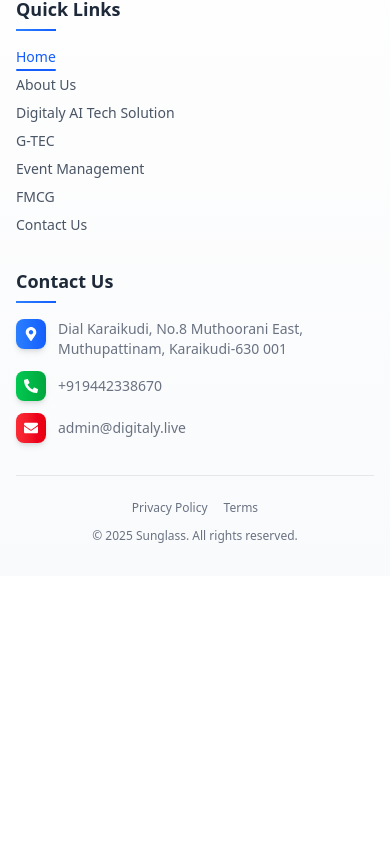
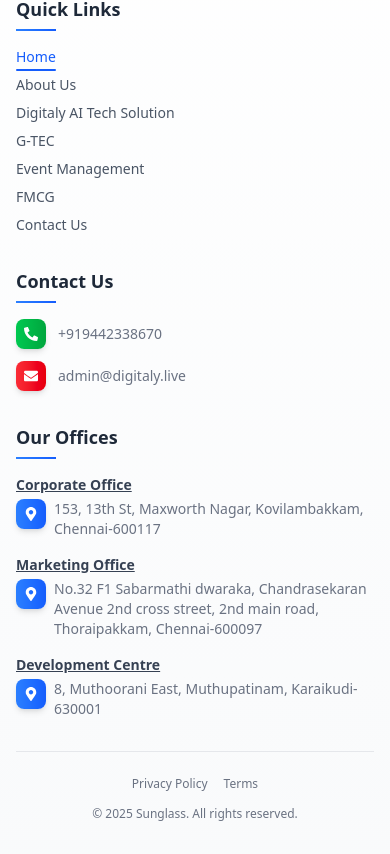
Before and after one commit to bala-077/sunglass-kkdi, a React (Vite) app: page / in a window 390 px wide. Shown: the part 7429-8283 px from the top of the page. Before the commit the page ends 8005 px from the top, so only its background shows below. Built offline with nearby package versions, Linux system fonts and the light colour scheme.

Commit message:
footer section fixed

```diff
--- a/src/components/Footer/Footer.jsx
+++ b/src/components/Footer/Footer.jsx
@@ -10,7 +10,7 @@ const Footer = () => {
   return (
     <footer className="bg-gradient-to-b from-white to-gray-50 text-gray-800 py-8 px-4 md:px-6 shadow-lg">
       <div className="max-w-7xl mx-auto">
-        <div className="grid grid-cols-1 md:grid-cols-3 gap-8 mb-8">
+        <div className="grid grid-cols-1 md:grid-cols-4 gap-8 mb-8">
           {/* Brand Info */}
           <div className="space-y-4">
             <div className="flex items-center">
@@ -57,19 +57,6 @@ const Footer = () => {
               Contact Us
             </h4>
             <div className="space-y-3">
-              <div className="flex items-start">
-                <div className="bg-gradient-to-r from-blue-500 to-blue-600 p-2 rounded-lg mr-3 text-white shadow-md">
-                  <FaMapMarkerAlt size={14} />
-                </div>
-                <a
-                  href="https://maps.app.goo.gl/WTvDLWkRNjKn1FAM8"
-                  target="_blank"
-                  rel="noopener noreferrer"
-                  className="text-gray-500 hover:text-blue-600 text-sm"
-                >
-                  Dial Karaikudi, No.8 Muthoorani East, Muthupattinam, Karaikudi-630 001
-                </a>
-              </div>
               <div className="flex items-center">
                 <div className="bg-gradient-to-r from-green-500 to-green-600 p-2 rounded-lg mr-3 text-white shadow-md">
                   <FaPhone size={14} className="rotate-90" />
@@ -88,6 +75,50 @@ const Footer = () => {
               </div>
             </div>
           </div>
+
+          {/* Our Offices */}
+          <div>
+            <h4 className="text-lg font-semibold mb-4 text-gray-800 relative pb-2 after:absolute after:bottom-0 after:left-0 after:w-10 after:h-0.5 after:bg-gradient-to-r after:from-blue-500 after:to-blue-600">
+              Our Offices
+            </h4>
+            <div className="space-y-4">
+              <div>
+                <h5 className="font-bold underline text-sm text-gray-700 mb-1">Corporate Office</h5>
+                <div className="flex items-start">
+                  <div className="bg-gradient-to-r from-blue-500 to-blue-600 p-2 rounded-lg mr-2 text-white shadow-md">
+                    <FaMapMarkerAlt size={14} />
+                  </div>
+                  <p className="text-gray-500 text-sm">
+                    153, 13th St, Maxworth Nagar, Kovilambakkam, Chennai-600117
+                  </p>
+                </div>
+              </div>
+
+              <div>
+                <h5 className="font-bold underline text-sm text-gray-700 mb-1">Marketing Office</h5>
+                <div className="flex items-start">
+                  <div className="bg-gradient-to-r from-blue-500 to-blue-600 p-2 rounded-lg mr-2 text-white shadow-md">
+                    <FaMapMarkerAlt size={14} />
+                  </div>
+                  <p className="text-gray-500 text-sm">
+                    No.32 F1 Sabarmathi dwaraka, Chandrasekaran Avenue 2nd cross street, 2nd main road, Thoraipakkam, Chennai-600097
+                  </p>
+                </div>
+              </div>
+
+              <div>
+                <h5 className="font-bold underline text-sm text-gray-700 mb-1">Development Centre</h5>
+                <div className="flex items-start">
+                  <div className="bg-gradient-to-r from-blue-500 to-blue-600 p-2 rounded-lg mr-2 text-white shadow-md">
+                    <FaMapMarkerAlt size={14} />
+                  </div>
+                  <p className="text-gray-500 text-sm">
+                    8, Muthoorani East, Muthupatinam, Karaikudi-630001
+                  </p>
+                </div>
+              </div>
+            </div>
+          </div>
         </div>
 
         {/* Copyright */}
@@ -103,7 +134,7 @@ const Footer = () => {
               <button
                 key={index}
                 onClick={() => navigate(item.path)}
-                className="text-gray-500 hover:text-blue-600 text-xs transition-colors bg-transparent border-none outline-none cursor-pointer"
+                className="text-gray-500 border-b-2 border-transparent hover:border-blue-500 hover:text-blue-600 text-xs bg-transparent outline-none cursor-pointer transition-all duration-300 ease-in-out"
               >
                 {item.label}
               </button>
--- a/src/pages/Home.jsx
+++ b/src/pages/Home.jsx
@@ -109,7 +109,7 @@ const Home = () => {
               initial={{ opacity: 0 }}
               animate={{ opacity: 1 }}
               transition={{ delay: 0.4 }}
-              className="text-3xl md:text-5xl lg:text-6xl font-extrabold text-white mb-6 leading-tight"
+              className="text-3xl md:text-5xl lg:text-5xl font-extrabold text-white mb-6 leading-tight"
             >
               <span className="bg-clip-text text-transparent bg-gradient-to-r from-blue-300 to-indigo-200">
                 AI-Powered
```
